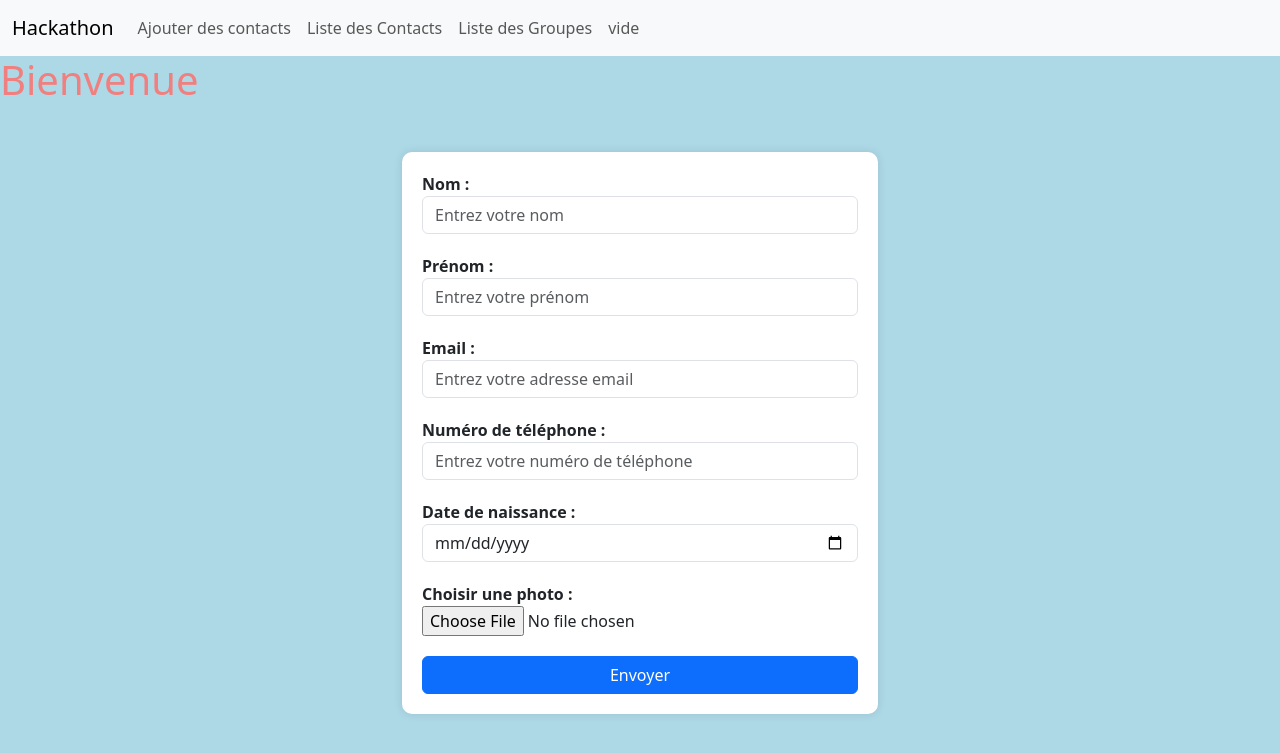
After one commit to Jferndes/Python_Project_Hackathon, a Flask app: page /ajouter_contact in a window 1280 px wide. The commit adds this page. Shown: the top 753 px of the page. Run offline with Flask 3, Linux system fonts and the light colour scheme.

Commit message:
Ajout route ajouter contact et tout ce qui suit Modification de la structure des tables

```diff
--- a/main.py
+++ b/main.py
@@ -1,5 +1,6 @@
-from flask import Flask, render_template
+from flask import Flask, render_template, request
 import sqlite3
+from datetime import datetime
 
 app = Flask(__name__)
 app.secret_key = 'test'
@@ -41,6 +42,34 @@ def liste_groupes():
     # Rendu du modèle avec les données récupérées
     return render_template('liste_groupes.html', groupes=groupes)
 
+
+@app.route("/ajouter_contact",  methods=['POST', 'GET'])
+def ajouter_contact():
+    if request.method == 'POST':
+        #Récup info form
+        nom = request.form['nom']
+        prenom = request.form['prenom']
+        email = request.form['email']
+        tel = request.form['tel']
+        date_naissance = request.form['dob']
+        photo = request.form['photo']
+
+        print(nom, prenom, email, tel, date_naissance, photo)
+        # Connexion à la base de données (cela créera la base de données si elle n'existe pas encore)
+        connection = connect_db()
+        cursor = connection.cursor()
+
+        cursor.execute('''
+                INSERT INTO Contact (nom, prenom, e_mail, tel, date_naissance, photo_profil, created_date, updated_date)
+                VALUES (?, ?, ?, ?, ?, ?, ?, ?)
+            ''', (nom, prenom, email, tel, date_naissance, photo, datetime.now(), datetime.now()))
+
+        connection.commit()
+        connection.close()
+
+    return render_template('ajouter.html')
+
+
 @app.get("/")
 def index():
     return render_template('index.html')
--- a/static/styles.css
+++ b/static/styles.css
@@ -10,3 +10,27 @@ h1 {
     width: 50%;
     margin: auto;
 }
+
+
+.container {
+    max-width: 500px;
+}
+
+form {
+    background-color: #ffffff;
+    padding: 20px;
+    border-radius: 10px;
+    box-shadow: 0 0 10px rgba(0, 0, 0, 0.1);
+}
+
+label {
+    font-weight: bold;
+}
+
+.form-group {
+    margin-bottom: 20px;
+}
+
+button {
+    width: 100%;
+}
--- /dev/null
+++ b/templates/ajouter.html
@@ -0,0 +1,38 @@
+{% extends "layout/base.html" %}
+
+{% block title %}Page des Contacts{% endblock %}
+
+{% block content %}
+    {% include 'layout/navbar.html' %}
+    <h1>Bienvenue</h1>
+    <div class="container mt-5">
+    <form action="" method="POST">
+        <div class="form-group">
+            <label for="nom">Nom :</label>
+            <input type="text" class="form-control" id="nom" name="nom" placeholder="Entrez votre nom">
+        </div>
+        <div class="form-group">
+            <label for="prenom">Prénom :</label>
+            <input type="text" class="form-control" id="prenom" name="prenom" placeholder="Entrez votre prénom">
+        </div>
+        <div class="form-group">
+            <label for="email">Email :</label>
+            <input type="email" class="form-control" id="email" name="email" placeholder="Entrez votre adresse email">
+        </div>
+        <div class="form-group">
+            <label for="tel">Numéro de téléphone :</label>
+            <input type="tel" class="form-control" id="tel" name="tel" placeholder="Entrez votre numéro de téléphone">
+        </div>
+        <div class="form-group">
+            <label for="dob">Date de naissance :</label>
+            <input type="date" class="form-control" id="dob" name="dob">
+        </div>
+        <div class="form-group">
+            <label for="photo">Choisir une photo :</label>
+            <input type="file" class="form-control-file" id="photo" name="photo">
+        </div>
+        <button type="submit" class="btn btn-primary">Envoyer</button>
+    </form>
+</div>
+
+{% endblock %}
--- a/templates/layout/navbar.html
+++ b/templates/layout/navbar.html
@@ -10,7 +10,7 @@
         <div class="collapse navbar-collapse" id="navbarNav">
             <ul class="navbar-nav ml-auto">
                 <li class="nav-item active">
-                    <a class="nav-link" href="#">Ajouter des contacts</a>
+                    <a class="nav-link" href="{{ url_for('ajouter_contact') }}">Ajouter des contacts</a>
                 </li>
                 <li class="nav-item">
                     <a class="nav-link" href="{{ url_for('liste_contacts') }}">Liste des Contacts</a>
```
Also changed, not shown: templates/profile.html (deleted, +0 -36 lines), hackathon.sqlite.
